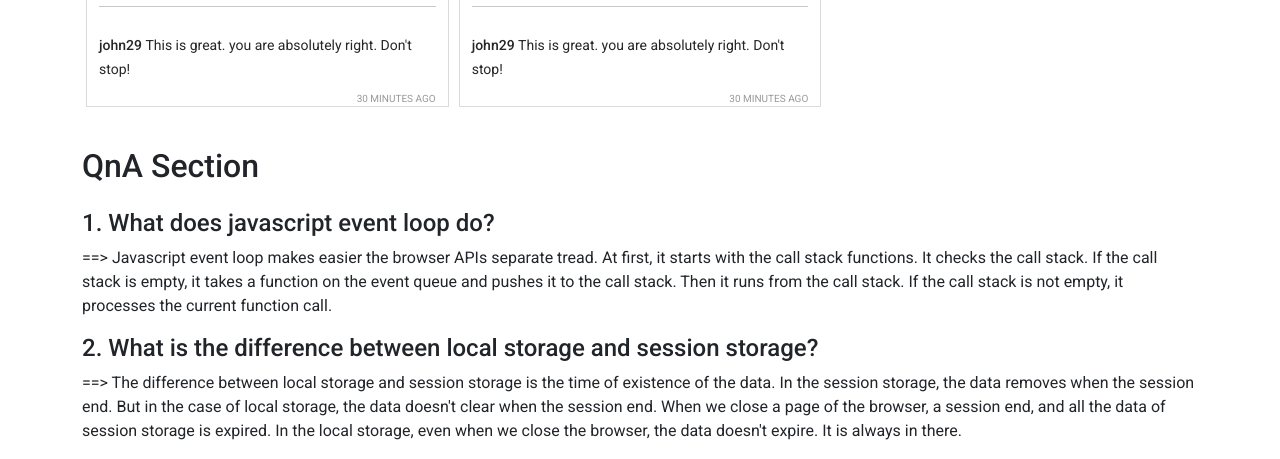
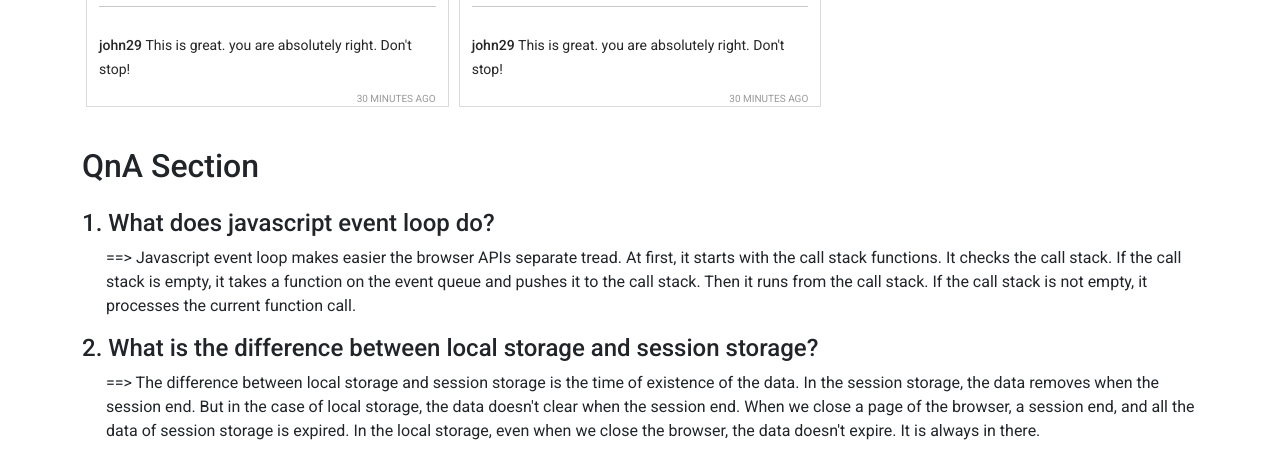
Before and after one commit to adritadeb/insta-shohor, a plain HTML site: page index.html in a window 1280 px wide. Shown: the part 1425-1884 px from the top of the page. Drawn offline with nearby package versions, Linux system fonts and the light colour scheme.

Commit message:
qna-style-done

```diff
--- a/index.html
+++ b/index.html
@@ -59,13 +59,15 @@
     </main>
     <section class="container">
         <h2 class="my-4">QnA Section</h2>
-        <h4 class="">1. What does javascript event loop do?</h4>
-        <p>==> Javascript event loop makes easier the browser APIs separate tread. At first, it starts with the call
+        <h4>1. What does javascript event loop do?</h4>
+        <p class="ms-4">==> Javascript event loop makes easier the browser APIs separate tread. At first, it starts with
+            the call
             stack functions. It checks the call stack. If the call stack is empty, it takes a function on the
             event queue and pushes it to the call stack. Then it runs from the call stack. If the call stack is not
             empty, it processes the current function call.</p>
         <h4>2. What is the difference between local storage and session storage?</h4>
-        <p>==> The difference between local storage and session storage is the time of existence of the data. In the
+        <p class="ms-4">==> The difference between local storage and session storage is the time of existence of the
+            data. In the
             session storage, the data removes when the session end. But in the case of local storage, the data doesn't
             clear when the session end. When we close a page of the browser, a session end, and all the data of session
             storage is expired. In the local storage, even when we close the browser, the data doesn't expire. It is
```
